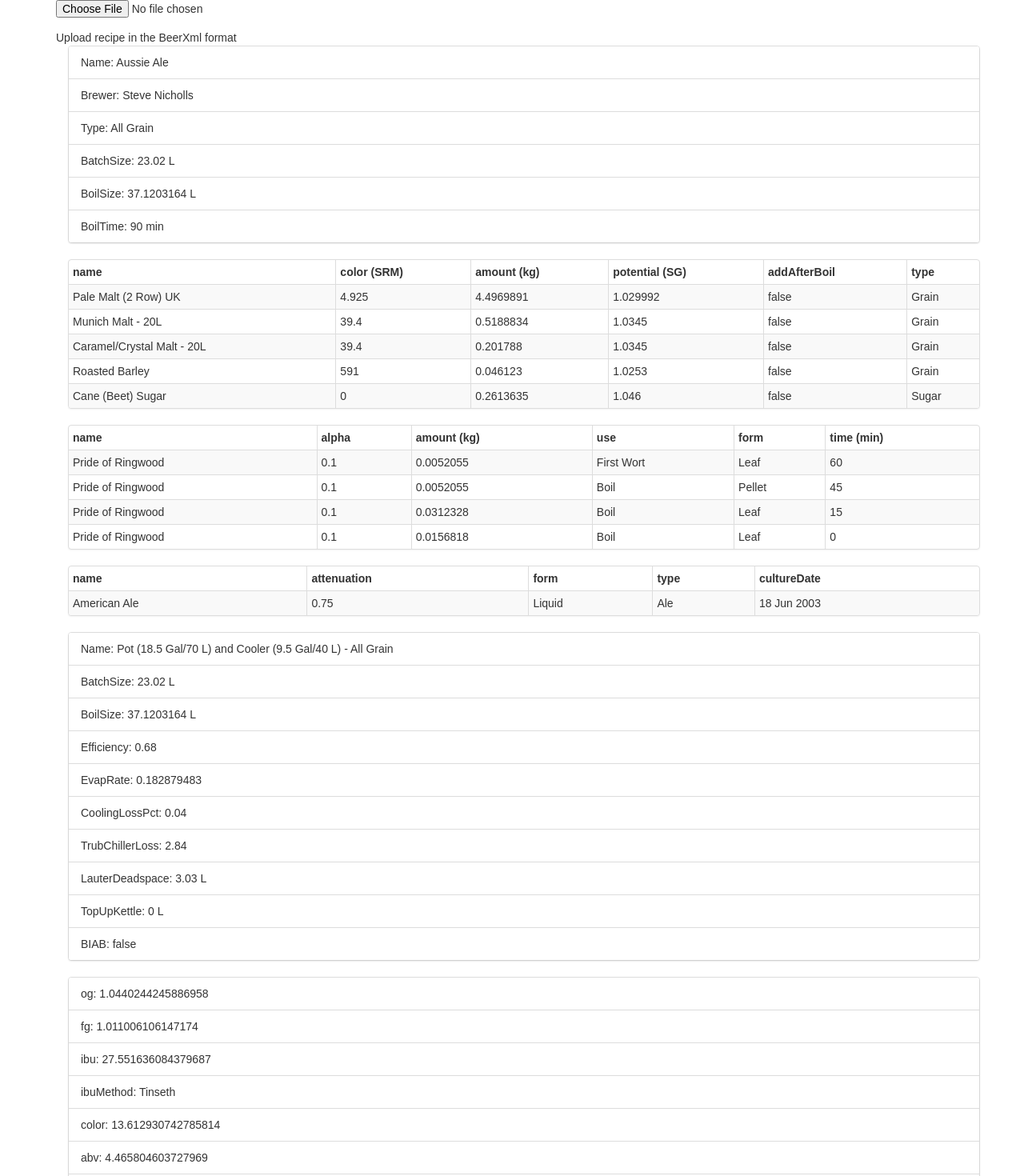
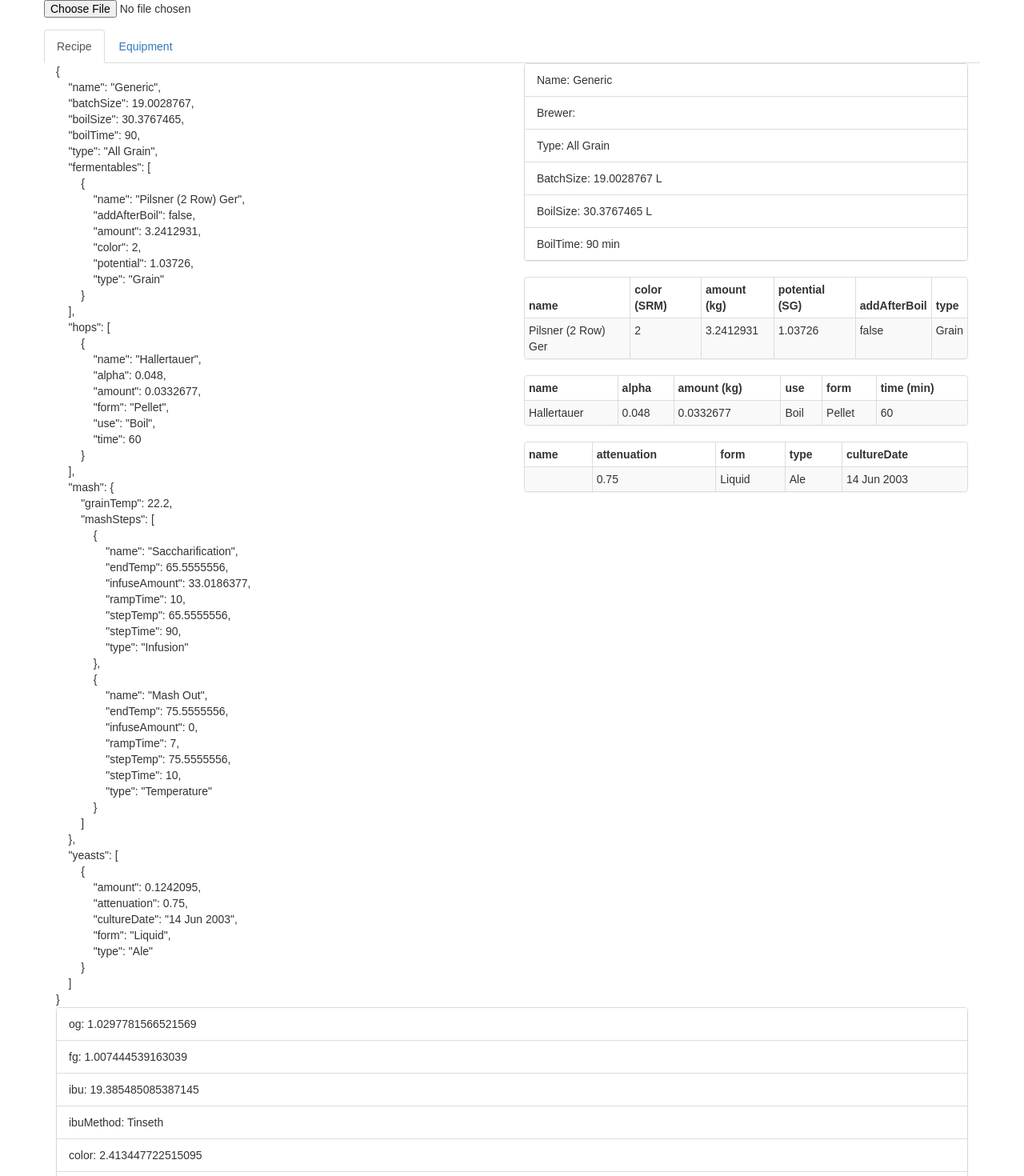
Before and after one commit to brewcomputer/brewcalc, a React (Create React App) app: page / in a window 1280 px wide. Shown: the top 1470 px of the page at 80% size. Built offline with nearby package versions, Linux system fonts and the light colour scheme.

Commit message:
UI with editable json

```diff
--- a/package.json
+++ b/package.json
@@ -3,6 +3,7 @@
   "version": "0.1.0",
   "private": true,
   "dependencies": {
+    "draft-js": "^0.10.1",
     "react": "^15.6.1",
     "react-bootstrap": "^0.31.1",
     "react-dom": "^15.6.1",
--- a/src/App.js
+++ b/src/App.js
@@ -1,11 +1,137 @@
-// @flow
 import React from 'react'
-import RecipeUploader from './components/RecipeUploader'
+import { Editor, EditorState, ContentState } from 'draft-js'
+import {
+  FormGroup,
+  FormControl,
+  Grid,
+  Row,
+  Col,
+  Tabs,
+  Tab
+} from 'react-bootstrap'
 
-const App = () => (
-  <div className="App">
-    <RecipeUploader />
-  </div>
-)
+import { recipeOne as recipe } from './lib/tests/data/GenericOneHF.js'
+import { equipment } from './lib/tests/data/Pot50L.js'
+
+import { importFromBeerXml } from './lib/importFromBeerXml'
+
+import RecipeSpecs from './components/RecipeSpecs'
+import Fermentables from './components/Fermentables'
+import Hops from './components/Hops'
+import Yeasts from './components/Yeasts'
+import Equipment from './components/Equipment'
+import Stats from './components/Stats'
+import StatsWater from './components/StatsWater'
+
+class App extends React.Component {
+  constructor(props) {
+    super(props)
+
+    const initialEquipmentEditorState = ContentState.createFromText(
+      JSON.stringify(equipment, null, 4)
+    )
+    const initialRecipeEditorState = ContentState.createFromText(
+      JSON.stringify(recipe, null, 4)
+    )
+
+    this.state = {
+      equipmentEditorState: EditorState.createWithContent(
+        initialEquipmentEditorState
+      ),
+      recipeEditorState: EditorState.createWithContent(initialRecipeEditorState)
+    }
+    this.onRecipeChange = recipeEditorState =>
+      this.setState({ recipeEditorState })
+
+    this.onEquipmentChange = equipmentEditorState =>
+      this.setState({ equipmentEditorState })
+
+    this.onXmlLoaded = e => {
+      const reader = new FileReader()
+      reader.readAsText(e.target.files[0])
+      const self = this
+      reader.onloadend = function() {
+        const equipmentEditorContentState = ContentState.createFromText(
+          JSON.stringify(importFromBeerXml(reader.result).equipment, null, 4)
+        )
+        const recipeEditorContentState = ContentState.createFromText(
+          JSON.stringify(importFromBeerXml(reader.result).recipe, null, 4)
+        )
+
+        const equipmentEditorState = EditorState.createWithContent(
+          equipmentEditorContentState
+        )
+        const recipeEditorState = EditorState.createWithContent(
+          recipeEditorContentState
+        )
+
+        self.setState({ recipeEditorState })
+        self.setState({ equipmentEditorState })
+      }
+    }
+
+    this.getRecipe = () =>
+      JSON.parse(
+        this.state.recipeEditorState.getCurrentContent().getPlainText()
+      )
+
+    this.getEquipment = () =>
+      JSON.parse(
+        this.state.equipmentEditorState.getCurrentContent().getPlainText()
+      )
+  }
+  render() {
+    return (
+      <div className="App">
+        <Grid>
+          <Row className="show-grid">
+
+            <FormGroup>
+              <FormControl
+                id="formControlsFile"
+                type="file"
+                label="File"
+                onChange={this.onXmlLoaded}
+              />
+            </FormGroup>
+            <Tabs defaultActiveKey={1} id="uncontrolled-tab-example">
+              <Tab eventKey={1} title="Recipe">
+                <Col md={6}>
+                  <Editor
+                    editorState={this.state.recipeEditorState}
+                    onChange={this.onRecipeChange}
+                  />
+                </Col>
+                <Col md={6}>
+                  <RecipeSpecs {...this.getRecipe()} />
+                  <Fermentables {...this.getRecipe()} />
+                  <Hops {...this.getRecipe()} />
+                  <Yeasts {...this.getRecipe()} />
+                </Col>
+              </Tab>
+              <Tab eventKey={2} title="Equipment">
+                <Col md={6}>
+                  <Editor
+                    editorState={this.state.equipmentEditorState}
+                    onChange={this.onEquipmentChange}
+                  />
+                </Col>
+                <Col md={6}>
+                  <Equipment {...this.getEquipment()} />
+                </Col>
+              </Tab>
+            </Tabs>
+          </Row>
+          <Stats recipe={this.getRecipe()} equipment={this.getEquipment()} />
+          <StatsWater
+            recipe={this.getRecipe()}
+            equipment={this.getEquipment()}
+          />
+
+        </Grid>
+      </div>
+    )
+  }
+}
 
 export default App
--- a/src/components/Recipe.js
+++ b/src/components/Recipe.js
@@ -8,11 +8,10 @@ import Stats from './Stats'
 import StatsWater from './StatsWater'
 import { Grid } from 'react-bootstrap'
 
-const Recipe = ({ recipe, equipment }) => (
-    <Grid id="recipe">
-        {recipe !== undefined &&
+const Recipe = ({ recipe, equipment }) =>
+  recipe !== undefined &&
   <div>
-                < RecipeSpecs {...recipe} />
+    <RecipeSpecs {...recipe} />
     <Fermentables {...recipe} />
     <Hops {...recipe} />
     <Yeasts {...recipe} />
@@ -20,7 +19,4 @@ const Recipe = ({ recipe, equipment }) => (
     <Stats recipe={recipe} equipment={equipment} />
     <StatsWater recipe={recipe} equipment={equipment} />
   </div>
-        }
-    </Grid >
-)
 export default Recipe
--- a/src/components/Stats.js
+++ b/src/components/Stats.js
@@ -57,7 +57,8 @@ const Stats = ({ recipe, equipment }) => {
         <ListGroupItem>abv: {abv}</ListGroupItem>
         <ListGroupItem>calories: {caloriesInOneL}</ListGroupItem>
       </ListGroup>
-        </Panel>)
+    </Panel>
+  )
 }
 
 export default Stats
```
Also changed, not shown: src/components/Hops.js (indentation only), 1 other file (tests, documents, lock files or other folders). Lines whose indentation alone changed are shown as unchanged.
